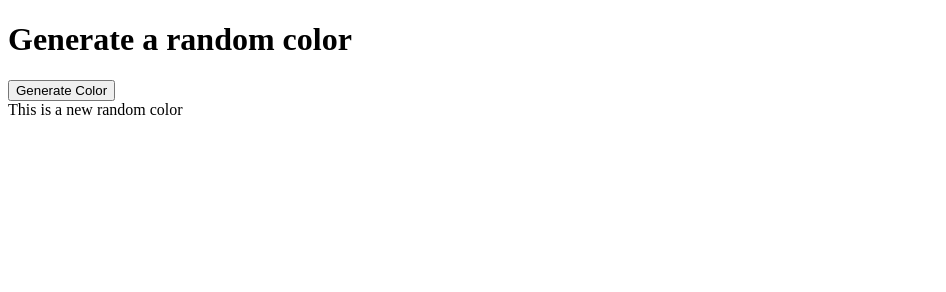
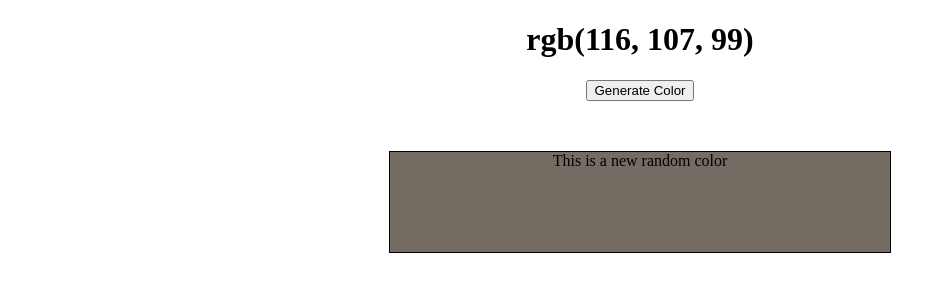
Before and after one commit to Sapna190/Java, a plain HTML site: page JavaScript/JS Dom/activity.html in a window 1280 px wide. Both pictures are taken after a click on the button "Generate Color". Shown: the whole page, without its empty margins (0-946 px from the left). Drawn offline with Linux system fonts and the light colour scheme.

Commit message:
small activity done

```diff
--- a/JavaScript/JS Dom/activity.css
+++ b/JavaScript/JS Dom/activity.css
@@ -1,9 +1,16 @@
 body{
-    align-items: center;
+    text-align: center;
+
 }
 
-.div{
+button{
+    margin-bottom: 50px;
+}
+
+.box{
     width: 500px;
     height: 100px;
     border: 1px solid black;
+    margin: auto;
+
 }
--- a/JavaScript/JS Dom/activity.js
+++ b/JavaScript/JS Dom/activity.js
@@ -0,0 +1,19 @@
+let btn = document.querySelector("button");
+btn.addEventListener("click", function() {
+    let h1 = document.querySelector("h1");
+    let randomColor = genrateColor();
+    h1.innerText = randomColor;
+
+    let box = document.querySelector(".box");
+    box.style.backgroundColor = randomColor;
+
+} );
+
+function genrateColor(){
+    let red = Math.floor(Math.random() * 255);
+    let green = Math.floor(Math.random() * 255);
+    let blue = Math.floor(Math.random() * 255);
+
+    let Color = (`rgb(${red}, ${green}, ${blue})`);
+    return Color;
+}
```
